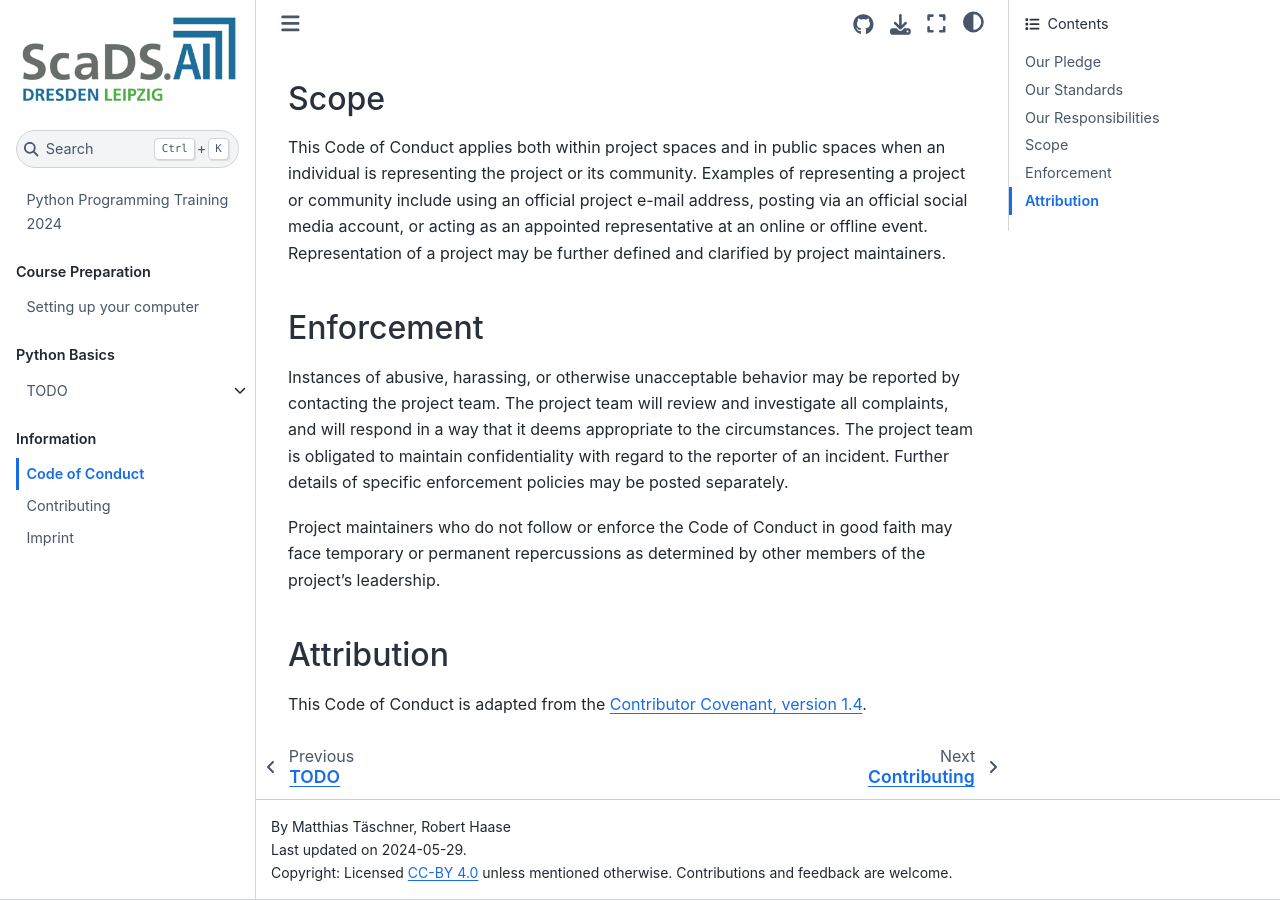
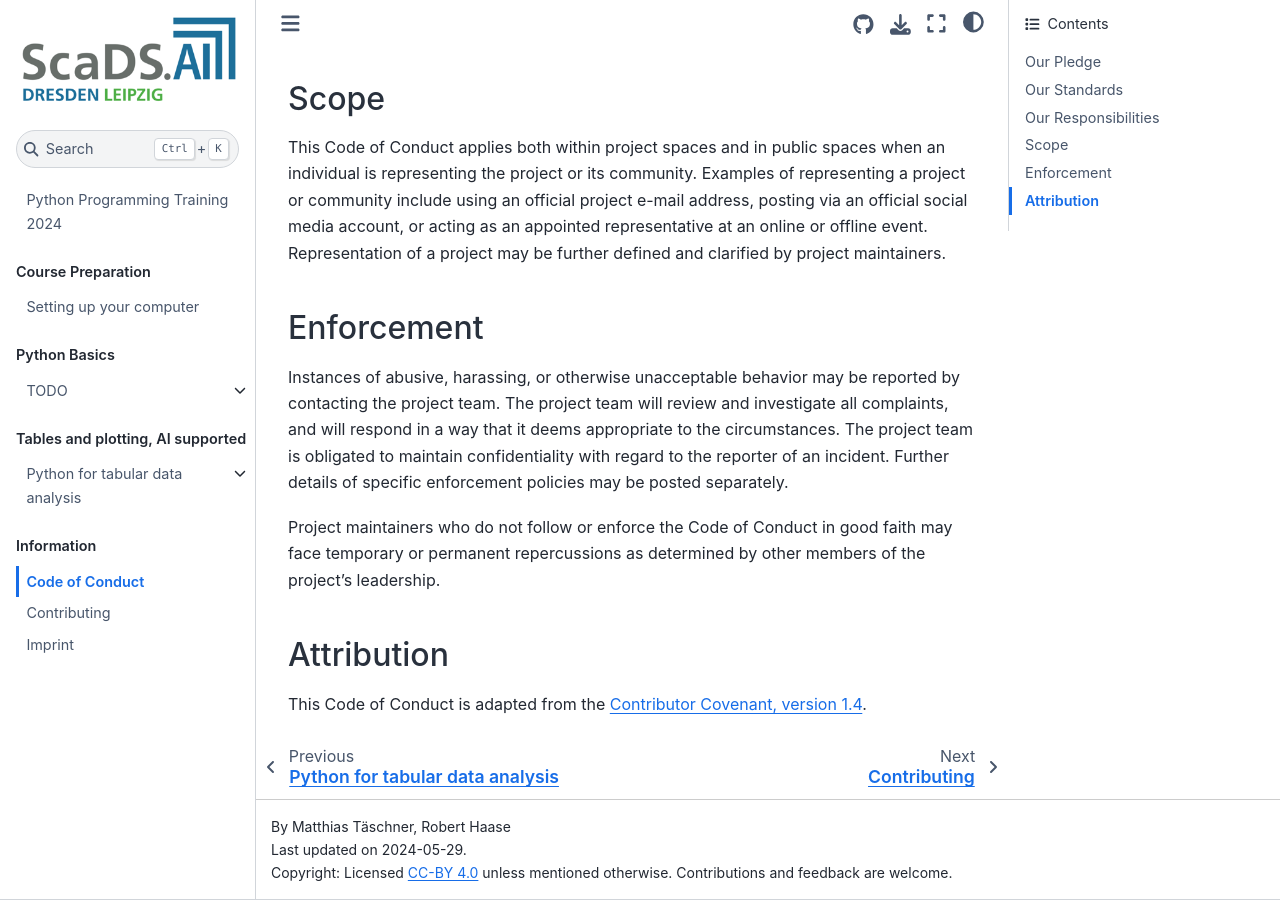
Before and after one commit to ScaDS/Python-training-2024, a Jupyter Book: the page built from CONDUCT.md, in a window 1280 px wide and 900 px high, scrolled down 1190 px. Built offline with Jupyter Book 1.0.4 settings and Sphinx 7.4.7 and the Sphinx Book theme 1.1.4, drawn with Linux system fonts in a browser that asks for light colours; pages that are not in the unit, such as notebooks, are missing from menus; some of the changed lines change nothing that is shown.

Commit message:
Review for tables and plots

```diff
--- /dev/null
+++ b/2_tables_plots/readme.md
@@ -0,0 +1,59 @@
+# Python for tabular data analysis
+
+In this part of the training, we will show how Python and the [pandas](https://pandas.pydata.org/docs/index.html) package can be used to analyze structured (tabular) data.
+We'll also make use of generative AI, i.e., chatbots, to assist us with the generation of data and code.
+
+## Use Cases for Tabular Data Analysis
+
+Tabular data analysis is a fundamental task across various research fields, not limited to computer science and machine learning. Here are some examples of how different fields use tabular data analysis:
+
+* **Social Sciences**: Researchers analyze survey data, demographic statistics, and social trends to study human behavior, societal changes, and policy impacts.
+* **Healthcare and Medicine**: Medical researchers examine patient records, clinical trial results, and public health data to identify disease patterns, treatment outcomes, and healthcare efficiencies.
+* **Finance and Economics**: Economists and financial analysts explore economic indicators, stock market data, and financial transactions to understand economic trends, forecast market movements, and make investment decisions.
+* **Environmental Science**: Environmental researchers analyze climate data, pollution levels, and biodiversity metrics to study environmental changes, assess ecological impacts, and develop conservation strategies.
+* **Education**: Educators and academic researchers examine student performance data, educational outcomes, and institutional statistics to improve teaching methods, curriculum design, and educational policies.
+
+### The Need for Convenient Tools
+
+Analyzing tabular data can be complex and time-consuming. Researchers need efficient and convenient tools to:
+
+* Clean and preprocess data
+* Perform statistical analyses
+* Visualize data trends and patterns
+* Handle large datasets efficiently
+* Collaborate and share findings
+
+## What is Pandas?
+
+[Pandas](https://pandas.pydata.org/docs/index.html) is a powerful, open-source Python library designed for tabular data manipulation and analysis.
+It provides data structures and functions needed to work with structured data seamlessly and intuitively.
+
+Pandas offers a wide range of features that simplify tabular data analysis:
+
+* **Data Structures**: Pandas introduces two main data structures: Series (one-dimensional) and DataFrame (two-dimensional). These structures make it easy to store, manipulate, and analyze data.
+* **Data Cleaning**: Pandas provides functions to handle missing data, duplicate entries, and data type conversions, ensuring your dataset is ready for analysis.
+* **Data Manipulation**: You can easily filter, sort, and aggregate data to derive meaningful insights.
+* **Statistical Analysis**: Perform descriptive statistics and more complex analyses with built-in methods.
+* **Data Visualization**: Pandas integrates with visualization libraries like Matplotlib and [Seaborn](https://seaborn.pydata.org/) to create informative charts and plots.
+
+By using Pandas, researchers across various fields can streamline their data analysis workflows, gain deeper insights from their data, and make data-driven decisions more effectively.
+
+## Code generation and data analysis with AI
+
+### How Generative AI Can Help Beginners
+
+Generative AI, including chatbots like ChatGPT, can be an invaluable resource in data analysis. Here are several ways generative AI can assist:
+
+* **Generating Jupyter Notebooks**: AI can help create ready-to-use Jupyter notebooks tailored to specific data analysis tasks. These notebooks can include code for data cleaning, analysis, and visualization, allowing beginners to understand and modify the code as needed.
+* **Code Examples and Explanations**: AI can provide examples and explanations for various data analysis techniques, helping beginners learn how to implement and customize different methods using pandas.
+* **Step-by-Step Guidance**: AI can offer step-by-step instructions for complex tasks, breaking down the process into manageable steps and ensuring beginners understand each part of the analysis.
+
+### Considerations for Using AI-Generated Code
+
+While generative AI can be beneficial, there are several important considerations to keep in mind regarding the generated code:
+
+* **Accuracy and Relevance**: Ensure that the generated code is accurate and relevant to your specific dataset and analysis goals. Review and test the code thoroughly before using it in your projects.
+* **Understanding the Code**: Beginners should strive to understand the code generated by AI. This understanding will help them learn the underlying concepts and enable them to modify and extend the code for their specific needs.
+* **Data Privacy and Security**: Be cautious about sharing sensitive data with AI tools. Ensure that any data used in the analysis is anonymized and secure.
+* **Quality Control**: AI-generated code may not always follow best practices. Review the code for readability, efficiency, and adherence to coding standards.
+* **Continuous Learning**: Use AI as a learning tool rather than a crutch. Continuously seek to improve your knowledge and skills in data analysis and Python programming.
--- a/_toc.yml
+++ b/_toc.yml
@@ -16,11 +16,12 @@
       - file: 1_python_basics/01_jupyter_notebooks.ipynb
       - file: 1_python_basics/02_basic_terms_and_types.ipynb
 
-
   - caption: Tables and plotting, AI supported
     chapters:
-    - file: 2_tables_plots/beginner_weather_analysis.ipynb
-    - file: 2_tables_plots/ai_code_generation.ipynb
+    - file: 2_tables_plots/readme.md
+      sections:
+      - file: 2_tables_plots/ai_code_generation.ipynb
+      - file: 2_tables_plots/python_weather_analysis.ipynb
 
   - caption: Use of chatbots
     chapters:
```
Also changed, not shown: 6 other files.
